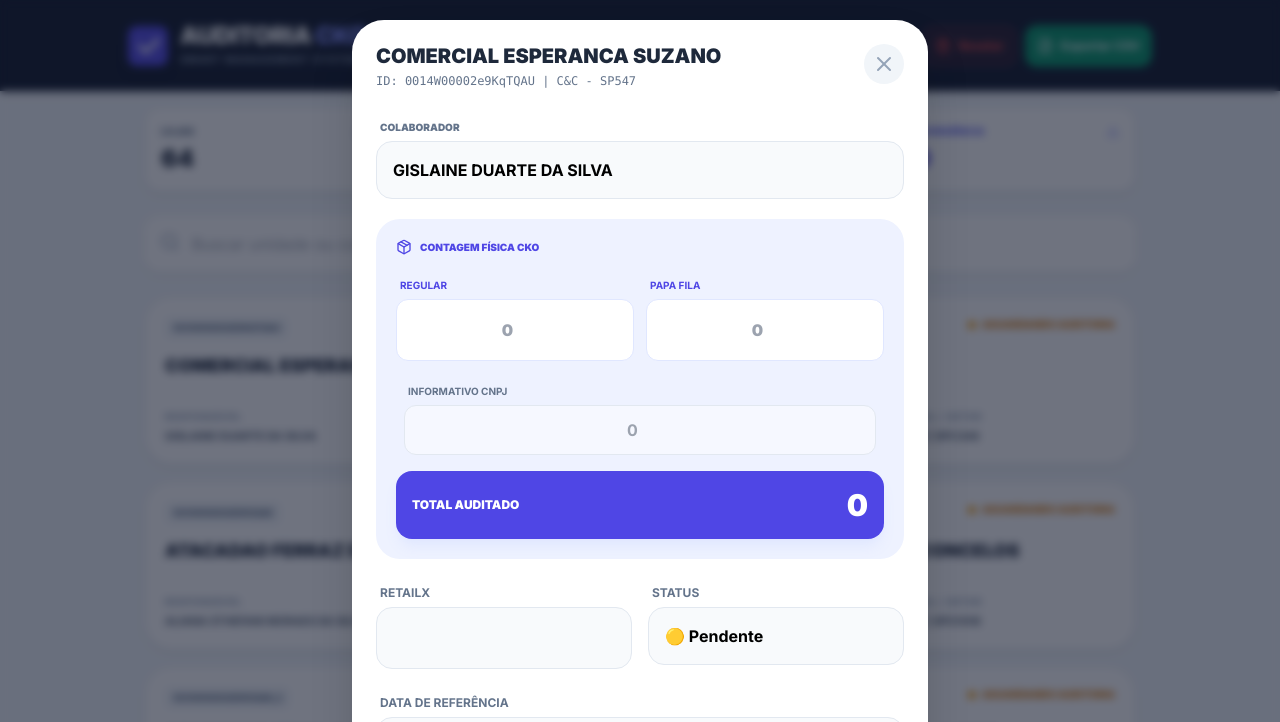
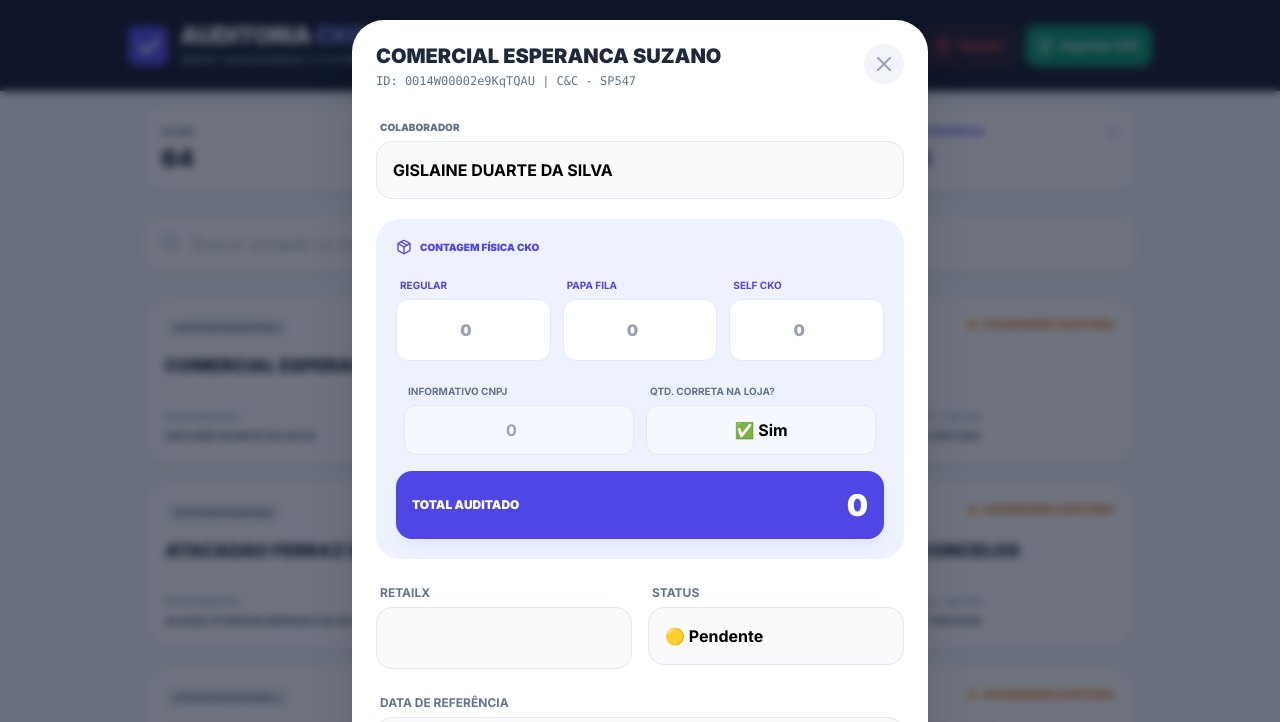
Before and after one commit to rafaelfelipemdossantos-design/Gestor-de-Auditoria-CKO, a plain HTML site: page index.html in a window 1280 px wide. Both pictures are taken after a click on the element 388 px from the left and 380 px from the top of the page. Shown: the top 722 px of the page. Drawn offline with nearby package versions, Linux system fonts and the light colour scheme.

Commit message:
Update index.html

```diff
--- a/index.html
+++ b/index.html
@@ -1,3 +1,4 @@
+
 <!DOCTYPE html>
 <html lang="pt-br">
 <head>
@@ -11,10 +12,8 @@
     <link rel="apple-touch-icon" href="logo.png">
     <title>Auditoria CKO Pro</title>
 
-    <!-- PWA Manifest -->
     <link rel="manifest" href="manifest.json">
 
-    <!-- Fontes e Ícones -->
     <script src="https://cdn.tailwindcss.com"></script>
     <script src="https://unpkg.com/lucide@latest"></script>
     <style>
@@ -55,11 +54,9 @@
 </head>
 <body class="pb-20">
 
-    <!-- Header com Logo SVG -->
     <header class="bg-slate-900 text-white px-6 sticky top-0 z-50 shadow-md">
         <div class="max-w-5xl mx-auto flex flex-col md:flex-row justify-between items-center gap-4">
             <div class="flex items-center gap-3 w-full md:w-auto justify-center md:justify-start">
-                <!-- Logo Criado em SVG -->
                 <svg width="40" height="40" viewBox="0 0 100 100" fill="none" xmlns="http://www.w3.org/2000/svg" class="drop-shadow-lg">
                     <rect width="100" height="100" rx="22" fill="#4f46e5"/>
                     <path d="M30 50L45 65L75 35" stroke="white" stroke-width="8" stroke-linecap="round" stroke-linejoin="round"/>
@@ -83,7 +80,6 @@
 
     <main class="max-w-5xl mx-auto p-4 space-y-6">
 
-        <!-- Dashboard Rápido -->
         <div class="grid grid-cols-2 md:grid-cols-4 gap-3">
             <div class="bg-white p-4 rounded-2xl border border-slate-200 card-shadow">
                 <div class="flex items-center justify-between mb-1">
@@ -115,7 +111,6 @@
             </div>
         </div>
 
-        <!-- Filtros -->
         <div class="relative">
             <i data-lucide="search" class="absolute left-4 top-4 text-slate-400 w-5 h-5"></i>
             <input type="text" id="searchInput" placeholder="Buscar unidade ou colaborador..."
@@ -123,11 +118,9 @@
                 oninput="filterStores()">
         </div>
 
-        <!-- Lista -->
         <div id="storeList" class="grid grid-cols-1 md:grid-cols-2 gap-4"></div>
     </main>
 
-    <!-- Modal Form -->
     <div id="auditModal" class="fixed inset-0 bg-slate-900/60 hidden z-[60] flex items-end md:items-center justify-center backdrop-blur-sm">
         <div class="bg-white w-full max-w-xl rounded-t-[32px] md:rounded-[32px] p-6 shadow-2xl overflow-y-auto max-h-[95vh] no-scrollbar">
             <div class="w-12 h-1.5 bg-slate-200 rounded-full mx-auto mb-6 md:hidden"></div>
@@ -153,7 +146,7 @@
                     <h3 class="text-[10px] font-black text-indigo-600 uppercase flex items-center gap-2">
                         <i data-lucide="package" class="w-4 h-4"></i> Contagem Física CKO
                     </h3>
-                    <div class="grid grid-cols-2 gap-3">
+                    <div class="grid grid-cols-3 gap-3">
                         <div class="space-y-1">
                             <label class="text-[10px] font-bold text-indigo-600 uppercase ml-1">Regular</label>
                             <input type="number" id="ckoRegular" required placeholder="0" class="w-full p-4 bg-white border border-indigo-100 rounded-xl font-black text-center text-xl" oninput="calculateTotalCKO()">
@@ -162,13 +155,26 @@
                             <label class="text-[10px] font-bold text-indigo-600 uppercase ml-1">Papa Fila</label>
                             <input type="number" id="ckoPapafila" required placeholder="0" class="w-full p-4 bg-white border border-indigo-100 rounded-xl font-black text-center text-xl" oninput="calculateTotalCKO()">
                         </div>
+                        <div class="space-y-1">
+                            <label class="text-[10px] font-bold text-indigo-600 uppercase ml-1">Self CKO</label>
+                            <input type="number" id="ckoSelf" required placeholder="0" class="w-full p-4 bg-white border border-indigo-100 rounded-xl font-black text-center text-xl" oninput="calculateTotalCKO()">
+                        </div>
                     </div>
-                    <div class="flex justify-between items-center px-2">
+
+                    <div class="grid grid-cols-2 gap-3 px-2">
                          <div class="space-y-1 w-full">
                             <label class="text-[10px] font-bold text-slate-500 uppercase ml-1">Informativo CNPJ</label>
                             <input type="number" id="ckoCnpj" required placeholder="0" class="w-full p-3 bg-white/50 border border-slate-200 rounded-xl font-bold text-center">
                         </div>
+                        <div class="space-y-1 w-full">
+                            <label class="text-[10px] font-bold text-slate-500 uppercase ml-1">Qtd. Correta na Loja?</label>
+                            <select id="ckoCorreto" class="w-full p-3 bg-white/50 border border-slate-200 rounded-xl font-bold appearance-none text-center outline-none">
+                                <option value="Sim">✅ Sim</option>
+                                <option value="Não">❌ Não</option>
+                            </select>
+                        </div>
                     </div>
+
                     <div class="bg-indigo-600 p-4 rounded-2xl flex justify-between items-center text-white shadow-lg shadow-indigo-100">
                         <span class="text-xs font-black uppercase">Total Auditado</span>
                         <span id="displayTotalCKO" class="text-3xl font-black">0</span>
@@ -203,7 +209,6 @@
         </div>
     </div>
 
-    <!-- Modals de Sistema -->
     <div id="resetModal" class="fixed inset-0 bg-slate-900/80 hidden z-[100] flex items-center justify-center p-6 backdrop-blur-md">
         <div class="bg-white w-full max-w-sm rounded-[32px] p-8 text-center shadow-2xl">
             <div class="bg-red-100 w-20 h-20 rounded-full flex items-center justify-center mx-auto mb-6 text-red-600">
@@ -321,7 +326,8 @@
         function calculateTotalCKO() {
             const reg = parseInt(document.getElementById('ckoRegular').value) || 0;
             const pf = parseInt(document.getElementById('ckoPapafila').value) || 0;
-            const total = reg + pf;
+            const self = parseInt(document.getElementById('ckoSelf').value) || 0; // Calculo ajustado
+            const total = reg + pf + self;
             document.getElementById('displayTotalCKO').innerText = total;
             return total;
         }
@@ -387,7 +393,9 @@
             document.getElementById('editColab').value = audit.colab || store.colab;
             document.getElementById('ckoRegular').value = audit.ckoRegular || '';
             document.getElementById('ckoPapafila').value = audit.ckoPapafila || '';
+            document.getElementById('ckoSelf').value = audit.ckoSelf || '';
             document.getElementById('ckoCnpj').value = audit.ckoCnpj || '';
+            document.getElementById('ckoCorreto').value = audit.ckoCorreto || 'Sim';
             document.getElementById('retailQty').value = audit.retailQty || '';
             document.getElementById('auditStatus').value = audit.status || 'Pendente';
 
@@ -405,7 +413,9 @@
                 colab: document.getElementById('editColab').value.toUpperCase(),
                 ckoRegular: parseInt(document.getElementById('ckoRegular').value) || 0,
                 ckoPapafila: parseInt(document.getElementById('ckoPapafila').value) || 0,
+                ckoSelf: parseInt(document.getElementById('ckoSelf').value) || 0,
                 ckoCnpj: parseInt(document.getElementById('ckoCnpj').value) || 0,
+                ckoCorreto: document.getElementById('ckoCorreto').value,
                 retailQty: parseInt(document.getElementById('retailQty').value) || 0,
                 totalCKO: calculateTotalCKO(),
                 status: document.getElementById('auditStatus').value,
@@ -470,22 +480,24 @@
                 return;
             }
 
-            let csv = 'ID Loja;Unidade;Canal;Setor;Colaborador;Regular;Papa Fila;Informativo CNPJ;Total CKO;RetailX;Divergencia;Status;Data\n';
+            // Novas colunas adicionadas no CSV
+            let csv = 'ID Loja;Unidade;Canal;Setor;Colaborador;Regular;Papa Fila;Self CKO;Informativo CNPJ;Qtd Correta?;Total CKO;RetailX;Divergencia;Status;Data\n';
 
             stores.forEach(s => {
                 const a = audits[s.id] || {};
                 const div = a.totalCKO !== undefined ? a.totalCKO - a.retailQty : '';
                 csv += [
                     s.id, s.name, s.canal, s.setor, a.colab || s.colab,
-                    a.ckoRegular || 0, a.ckoPapafila || 0, a.ckoCnpj || 0,
-                    a.totalCKO || 0, a.retailQty || 0, div, a.status || 'Pendente', a.date || ''
+                    a.ckoRegular || 0, a.ckoPapafila || 0, a.ckoSelf || 0, a.ckoCnpj || 0,
+                    a.ckoCorreto || 'Sim', a.totalCKO || 0, a.retailQty || 0, div, a.status || 'Pendente', a.date || ''
                 ].join(';') + '\n';
             });
 
+            // Código de download corrigido e completado
             const blob = new Blob(["\ufeff" + csv], { type: 'text/csv;charset=utf-8;' });
             const link = document.createElement("a");
             link.href = URL.createObjectURL(blob);
-            link.setAttribute("download", `Auditoria_CKO_${new Date().toLocaleDateString()}.csv`);
+            link.download = `Auditoria_CKO_${new Date().toISOString().split('T')[0]}.csv`;
             document.body.appendChild(link);
             link.click();
             document.body.removeChild(link);
```
